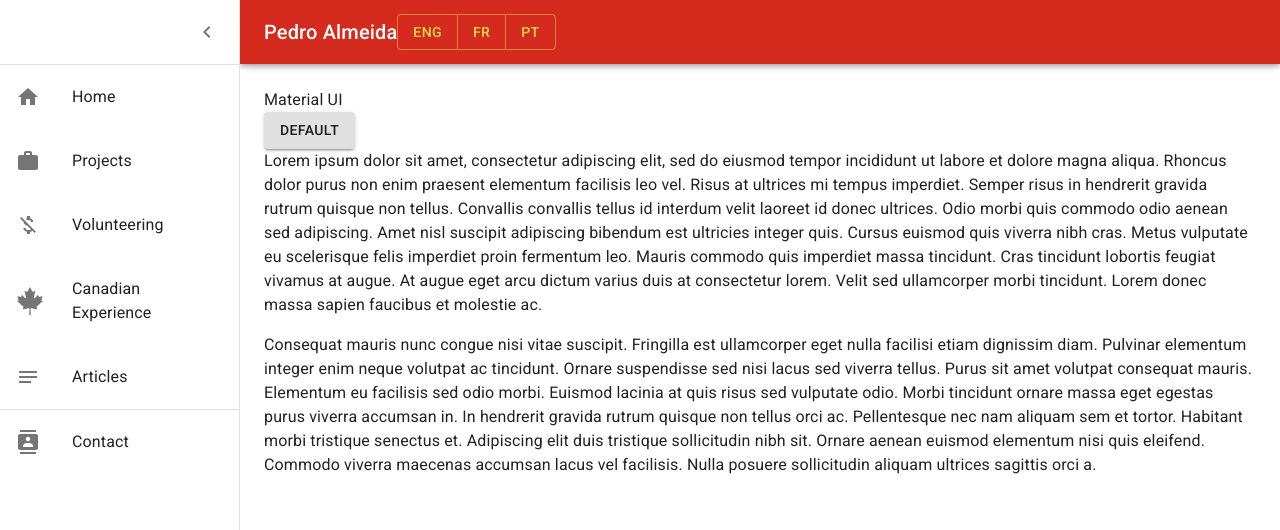
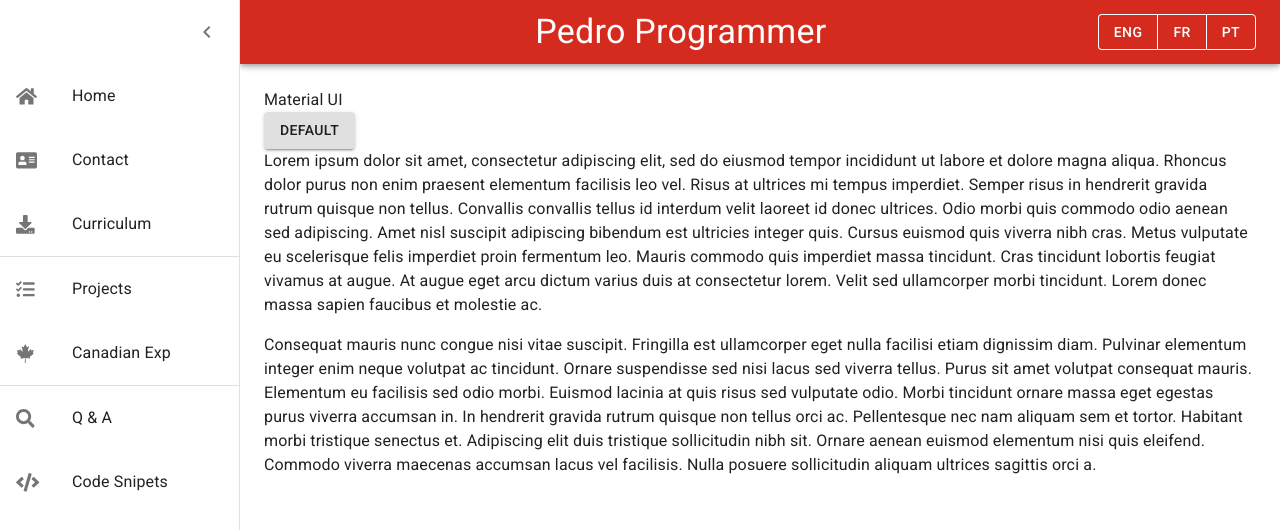
Before and after one commit to PedroMarianoAlmeida/my-website-2021, a Next.js app: page / in a window 1280 px wide. Both pictures are taken after a click on the button "open drawer". Shown: the top 530 px of the page. Built offline with nearby package versions, Linux system fonts and the light colour scheme.

Commit message:
Menu Icons Changed

```diff
--- a/src/components/reusable/DrawerMenu/DrawerMenu.tsx
+++ b/src/components/reusable/DrawerMenu/DrawerMenu.tsx
@@ -126,7 +126,6 @@ export default function DrawerMenu({ main, menu, open, setOpen, header }) {
             )}
           </IconButton>
         </div>
-        <Divider />
 
         {menu}
       </Drawer>
--- a/src/components/specific/Drawer/DrawerContent.tsx
+++ b/src/components/specific/Drawer/DrawerContent.tsx
@@ -1,28 +1,55 @@
-import HomeIcon from "@material-ui/icons/Home";
-import NotesIcon from "@material-ui/icons/Notes";
-import ContactsIcon from "@material-ui/icons/Contacts";
-import WorkIcon from "@material-ui/icons/Work";
-import MoneyOffIcon from "@material-ui/icons/MoneyOff";
 import Divider from "@material-ui/core/Divider";
 
 import { FontAwesomeIcon } from "@fortawesome/react-fontawesome";
-import { faCanadianMapleLeaf } from "@fortawesome/free-brands-svg-icons";
+import { faCanadianMapleLeaf } from "@fortawesome/free-brands-svg-icons"; //This component is from a different library than others
+import { faHome } from "@fortawesome/free-solid-svg-icons";
+import { faAddressCard } from "@fortawesome/free-solid-svg-icons";
+import { faTasks } from "@fortawesome/free-solid-svg-icons";
+import { faCode } from "@fortawesome/free-solid-svg-icons";
+import { faSearch } from "@fortawesome/free-solid-svg-icons";
+import { faDownload } from "@fortawesome/free-solid-svg-icons";
 
 import DrawerMenuItem from "../../reusable/DrawerMenu/DrawerMenuItem";
 
 const DrawerContent = () => {
   return (
     <>
-      <DrawerMenuItem icon={<HomeIcon />} text="Home" />
-      <DrawerMenuItem icon={<WorkIcon />} text="Projects" />
-      <DrawerMenuItem icon={<MoneyOffIcon />} text="Volunteering" />
       <DrawerMenuItem
-        icon={<FontAwesomeIcon icon={faCanadianMapleLeaf} size="2x" />}
-        text="Canadian Experience"
+        icon={<FontAwesomeIcon icon={faHome} size="lg" />}
+        text="Home"
       />
-      <DrawerMenuItem icon={<NotesIcon />} text="Articles" />
+      <DrawerMenuItem
+        icon={<FontAwesomeIcon icon={faAddressCard} size="lg" />}
+        text="Contact"
+      />
+
+      <DrawerMenuItem
+        icon={<FontAwesomeIcon icon={faDownload} size="lg" />}
+        text="Curriculum"
+      />
+
       <Divider />
-      <DrawerMenuItem icon={<ContactsIcon />} text="Contact" />
+
+      <DrawerMenuItem
+        icon={<FontAwesomeIcon icon={faTasks} size="lg" />}
+        text="Projects"
+      />
+
+      <DrawerMenuItem
+        icon={<FontAwesomeIcon icon={faCanadianMapleLeaf} size="lg" />}
+        text="Canadian Exp"
+      />
+
+      <Divider />
+
+      <DrawerMenuItem
+        icon={<FontAwesomeIcon icon={faSearch} size="lg" />}
+        text="Q & A"
+      />
+      <DrawerMenuItem
+        icon={<FontAwesomeIcon icon={faCode} size="lg" />}
+        text="Code Snipets"
+      />
     </>
   );
 };
--- a/src/components/specific/Drawer/DrawerHeader.tsx
+++ b/src/components/specific/Drawer/DrawerHeader.tsx
@@ -1,15 +1,24 @@
 import Typography from "@material-ui/core/Typography";
 import Button from "@material-ui/core/Button";
 import ButtonGroup from "@material-ui/core/ButtonGroup";
+import { makeStyles } from "@material-ui/core/styles";
+
+const useStyles = makeStyles(() => ({
+  title: {
+    flexGrow: 1,
+  },
+}));
 
 const DrawerHeader = () => {
+  const classes = useStyles();
+
   return (
     <>
-      <Typography variant="h6" noWrap>
-        Pedro Almeida
+      <Typography align="center" variant="h4" noWrap className={classes.title}>
+        Pedro Programmer
       </Typography>
 
-      <ButtonGroup color="secondary" aria-label="outlined primary button group">
+      <ButtonGroup color="inherit" aria-label="outlined primary button group">
         <Button>ENG</Button>
         <Button>FR</Button>
         <Button>PT</Button>
```
